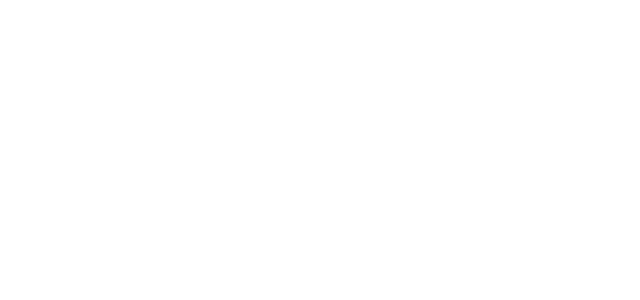
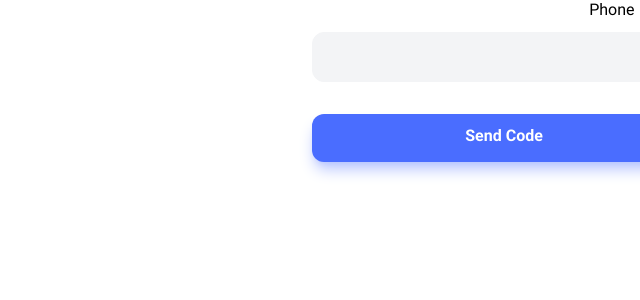
Before and after one commit to VahidTahmasebi/freelancer-react, a React (Vite) app in the folder freelancer-frontend/: page /auth in a window 1280 px wide. Shown: the top 300 px of the page, without its empty margins (640-1280 px from the left). Built offline with nearby package versions, Linux system fonts and the light colour scheme.

Commit message:
Add auth page

```diff
--- a/freelancer-frontend/src/App.jsx
+++ b/freelancer-frontend/src/App.jsx
@@ -1,5 +1,14 @@
+import { Route, Routes } from "react-router-dom";
+import Auth from "./pages/Auth";
+
 function App() {
-  return <></>;
+  return (
+    <div className="container xl:max-w-screen-xl">
+      <Routes>
+        <Route path="/auth" element={<Auth />} />
+      </Routes>
+    </div>
+  );
 }
 
 export default App;
--- /dev/null
+++ b/freelancer-frontend/src/features/authentication/SendOTPForm.jsx
@@ -0,0 +1,25 @@
+import { useState } from "react";
+
+import TextField from "../../ui/TextField";
+
+const SendOTPForm = () => {
+  const [phoneNumber, setPhoneNumber] = useState("");
+
+  return (
+    <div>
+      <form className="space-y-8">
+        <div>
+          <TextField
+            label="Phone Number"
+            name="phoneNumber"
+            value={phoneNumber}
+            onChange={(e) => setPhoneNumber(e.target.value)}
+          />
+        </div>
+        <button className="btn btn--primary w-full">Send Code</button>
+      </form>
+    </div>
+  );
+};
+
+export default SendOTPForm;
--- a/freelancer-frontend/src/index.css
+++ b/freelancer-frontend/src/index.css
@@ -74,6 +74,18 @@
 }
 
 @layer components {
+  .textField__input {
+    @apply w-full py-3 px-4 border border-secondary-100 hover:border-primary-500 focus:border-primary-500 rounded-xl text-secondary-900 bg-secondary-100 focus:bg-secondary-0 focus:shadow-lg focus:shadow-primary-200 transition-all duration-300 ease-out;
+  }
+  .btn {
+    @apply py-1 px-3 rounded-xl font-bold transition-all duration-300;
+  }
+  .btn--primary {
+    @apply py-3 px-4 text-white bg-primary-900 hover:bg-primary-800 shadow-lg shadow-primary-300;
+  }
+  .btn--secondary {
+    @apply text-secondary-100 bg-secondary-600;
+  }
 }
 
 html,
--- a/freelancer-frontend/src/main.jsx
+++ b/freelancer-frontend/src/main.jsx
@@ -2,9 +2,12 @@
 import ReactDOM from "react-dom/client";
 import App from "./App.jsx";
 import "./index.css";
+import { BrowserRouter } from "react-router-dom";
 
 ReactDOM.createRoot(document.getElementById("root")).render(
-  <React.StrictMode>
-    <App />
-  </React.StrictMode>
+  <BrowserRouter>
+    <React.StrictMode>
+      <App />
+    </React.StrictMode>
+  </BrowserRouter>
 );
--- /dev/null
+++ b/freelancer-frontend/src/pages/Auth.jsx
@@ -0,0 +1,11 @@
+import SendOTPForm from "../features/authentication/SendOTPForm";
+
+const Auth = () => {
+  return (
+    <div className="w-full sm:max-w-sm">
+      <SendOTPForm />
+    </div>
+  );
+};
+
+export default Auth;
```
